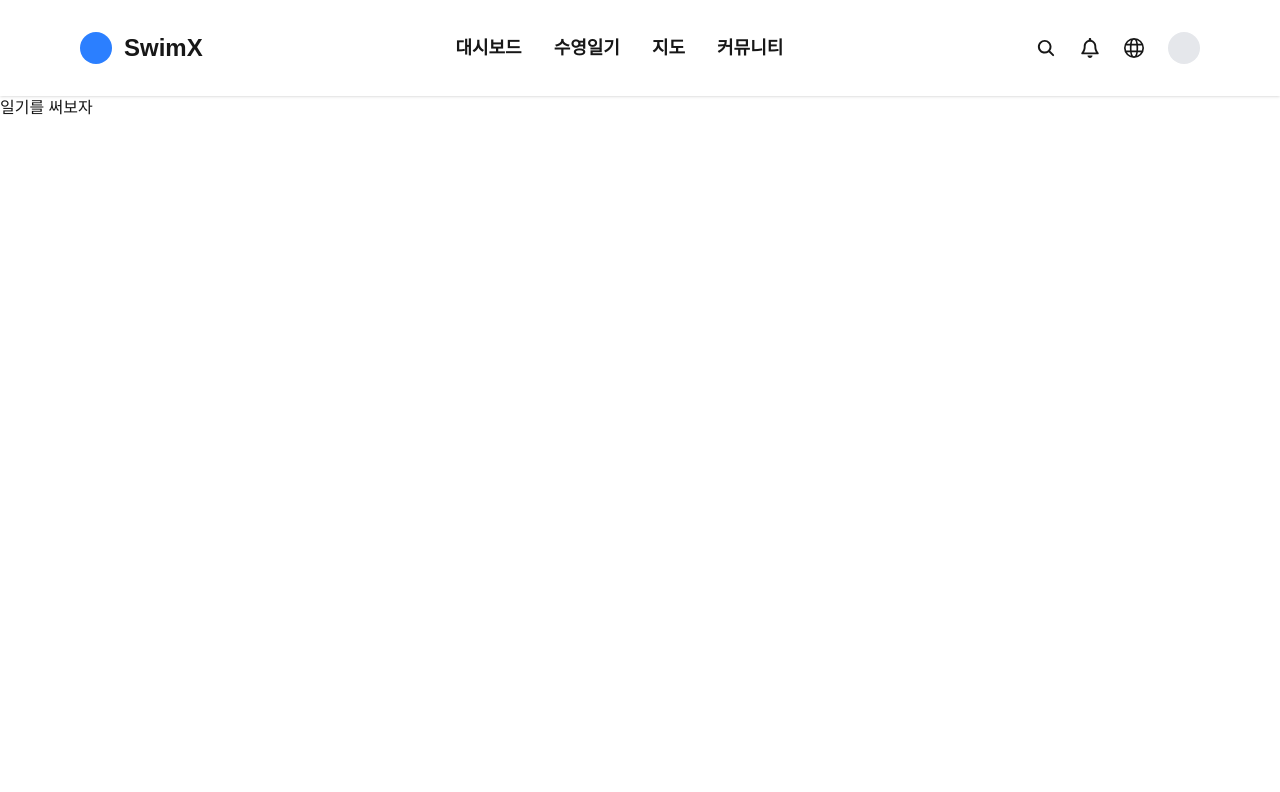
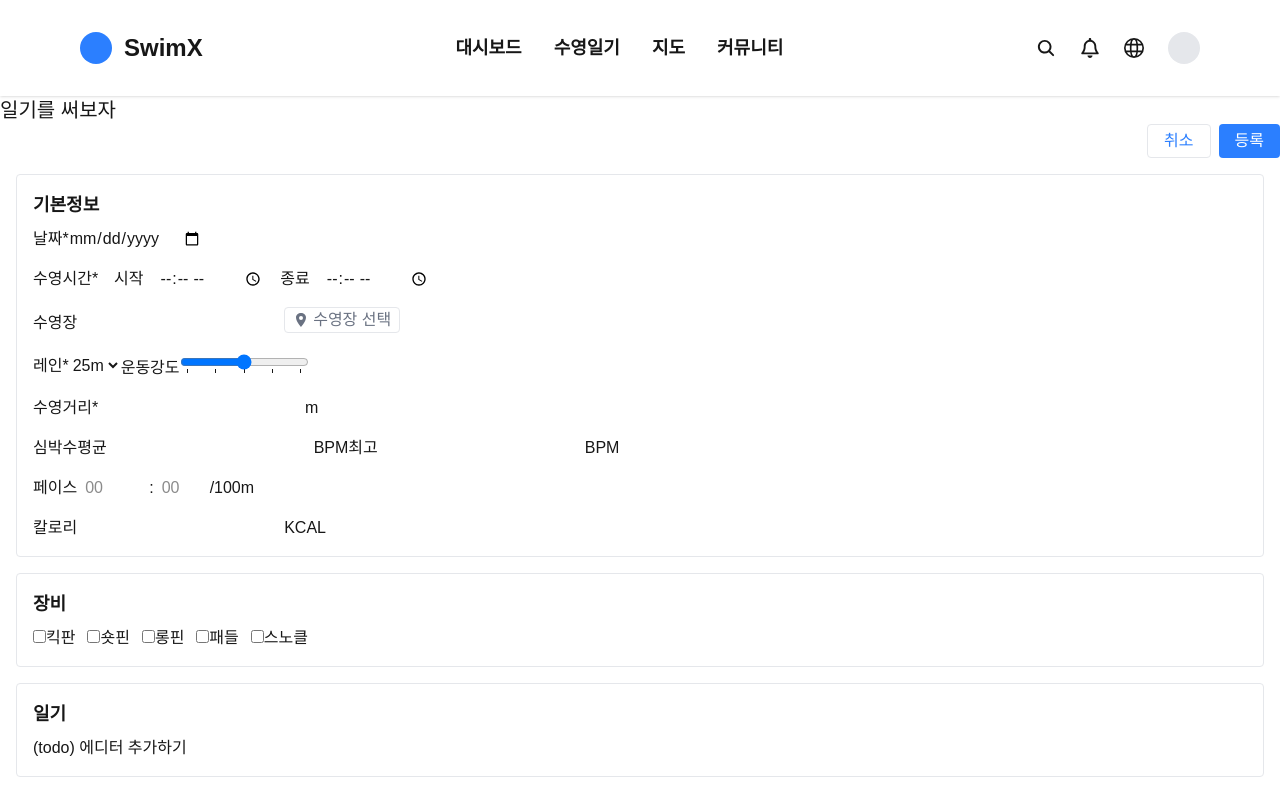
Before and after one commit to suyeon-dev/swimX, a Next.js app: page /diary/write in a window 1280 px wide. Shown: the top 792 px of the page. Built offline with nearby package versions, Linux system fonts and the light colour scheme.

Commit message:
✨ feat:일기 작성폼[#3]

```diff
--- a/package.json
+++ b/package.json
@@ -9,10 +9,13 @@
     "lint": "next lint"
   },
   "dependencies": {
+    "@hookform/resolvers": "^4.1.3",
     "next": "^15.2.3",
     "react": "^19.0.0",
     "react-dom": "^19.0.0",
+    "react-hook-form": "^7.54.2",
     "react-icons": "^5.5.0",
+    "zod": "^3.24.2",
     "zustand": "^5.0.3"
   },
   "devDependencies": {
--- a/src/app/diary/write/page.tsx
+++ b/src/app/diary/write/page.tsx
@@ -1,9 +1,201 @@
-import React from 'react';
+'use client';
 
+import { SwimFormData, swimFormSchema } from '@/schemas/logSchema';
+import { useSwimLogStore } from '@/store/useSwimLogStore';
+import { zodResolver } from '@hookform/resolvers/zod';
+import { useForm } from 'react-hook-form';
+import { IoLocationSharp } from 'react-icons/io5';
+import { HiOutlinePhotograph } from 'react-icons/hi';
+
+// (todo) SwimLogForm 분리
 export default function WritePage() {
+  const { setLog } = useSwimLogStore(); //setLog 함수로 전역 상태 업데이트 가능
+
+  // react-hook-form 사용 설정: zodResolver로 유효성 검사를 zod 기반으로 적용
+  const {
+    register, //input 요소 폼에 연결
+    handleSubmit, // 폼 제출 처리 함수
+    watch, //입력값 실시간 감시
+    formState: { errors }, //유효성 검사 에러 정보
+  } = useForm<SwimFormData>({
+    resolver: zodResolver(swimFormSchema), //zod 스키마와 연결
+  }); //useForm 훅을 제네릭 타입과 함께 사용
+
+  // (todo) react-query로 supabase에 데이터 저장하는 mutation 정의
+
+  // 폼 제출 시 실행되는 함수
+  const onSubmit = (data: SwimFormData) => {
+    setLog(data); // zustand 전역 상태 업데이트
+    console.log('제출된 값:', data);
+  };
+
   return (
-    <div>
-      <h1>일기를 써보자</h1>
+    <div onSubmit={handleSubmit(onSubmit)}>
+      <h1 className='text-xl'>일기를 써보자</h1>
+
+      {/* (todo) SwimLogForm 분리 */}
+      <form>
+        {/* 상단 버튼 */}
+        <div className='flex justify-end gap-2'>
+          <button
+            type='button'
+            className='border-1 border-gray-200 text-blue-500 px-4 py-1 rounded cursor-pointer'
+          >
+            취소
+          </button>
+          <button
+            type='submit'
+            className='bg-blue-500 text-white px-4 py-1 rounded cursor-pointer'
+          >
+            등록
+          </button>
+        </div>
+
+        {/* 기본정보 : 컨테이너 컴포넌트로 분리하기 */}
+        <section className='border-1 border-gray-200 rounded space-y-4 p-4 m-4'>
+          <h2 className='text-lg font-semibold mb-2'>기본정보</h2>
+          <div className='flex'>
+            <label>날짜*</label>
+            <input
+              type='date'
+              className='input'
+              {...register('date', { required: true })}
+            />
+            {errors.date && (
+              <p className='text-red-500 text-sm'>{errors.date.message}</p>
+            )}
+          </div>
+          <div className='flex gap-4'>
+            <label>수영시간*</label>
+            <span>시작</span>
+            <input {...register('startTime')} type='time' className='input' />
+
+            <span>종료</span>
+            <input {...register('endTime')} type='time' />
+            {errors.startTime && (
+              <p className='text-red-500 text-sm'>{errors.startTime.message}</p>
+            )}
+            {errors.endTime && (
+              <p className='text-red-500 text-sm'>{errors.endTime.message}</p>
+            )}
+          </div>
+
+          <div>
+            <label>수영장</label>
+            <input type='text' {...register('pool')} />
+            <button className='border-1 border-gray-200 rounded px-2'>
+              <div className='flex items-center gap-1 text-gray-500'>
+                <IoLocationSharp />
+                수영장 선택
+              </div>
+            </button>
+            {errors.pool && (
+              <p className='text-red-500 text-sm'>{errors.pool.message}</p>
+            )}
+          </div>
+
+          <div className='flex items-center'>
+            <div>
+              <label>레인*</label>
+              <select {...register('lane')} className='select'>
+                <option value='25'>25m</option>
+                <option value='50'>50m</option>
+              </select>
+            </div>
+
+            <div>
+              <label>운동강도</label>
+              <input
+                {...register('intensity')}
+                type='range'
+                id='intensity'
+                list='markers'
+              />
+              <datalist id='markers'>
+                <option value='0' label='1'></option>
+                <option value='25' label='2'></option>
+                <option value='50' label='3'></option>
+                <option value='75' label='4'></option>
+                <option value='100' label='5'></option>
+              </datalist>
+            </div>
+          </div>
+
+          <div>
+            <label>수영거리*</label>
+            <input type='number' {...register('distance')} className='input' />
+            <span>m</span>
+            {errors.distance && (
+              <p className='text-red-500 text-sm'>{errors.distance.message}</p>
+            )}
+          </div>
+          <div>
+            <label>심박수</label>
+            <span>평균</span>
+            <input type='number' {...register('heartRateAvg')} />
+            <span>BPM</span>
+            <span>최고</span>
+            <input type='number' {...register('heartRateMax')} />
+            <span>BPM</span>
+          </div>
+          <div className='flex gap-2'>
+            <label>페이스</label>
+            <input
+              type='number'
+              {...register('paceMinute')}
+              className='input w-14'
+              placeholder='00'
+            />
+            <p>:</p>
+            <input
+              type='number'
+              {...register('paceSeconds')}
+              className='input w-10 '
+              placeholder='00'
+            />
+            <span>/100m</span>
+          </div>
+          <div>
+            <label>칼로리</label>
+            <input type='number' {...register('calories')} className='input' />
+            <span>KCAL</span>
+          </div>
+        </section>
+
+        <section className='border-1 border-gray-200 rounded space-y-4 p-4 m-4'>
+          <h2 className='text-lg font-semibold mb-2'>장비</h2>
+          {/* 복수 선택 가능 */}
+          <div className='flex space-x-3'>
+            {['킥판', '숏핀', '롱핀', '패들', '스노클'].map((item) => (
+              <label key={item}>
+                <input type='checkbox' value={item} {...register('gear')} />
+                <span>{item}</span>
+              </label>
+            ))}
+          </div>
+        </section>
+
+        {/* 일기 */}
+        <section className='border-1 border-gray-200 rounded space-y-4 p-4 m-4'>
+          <h2 className='text-lg font-semibold mb-2'>일기</h2>
+          <div>(todo) 에디터 추가하기</div>
+        </section>
+
+        {/* 사진 업로드 */}
+        <section className='border-1 border-gray-200 rounded space-y-4 p-4 m-4'>
+          <h2 className='text-lg font-semibold mb-2'>오늘의 사진</h2>
+          <div className='flex flex-col border-1 border-gray-400 border-dashed p-10 items-center justify-center'>
+            <div className='text-3xl text-gray-500'>
+              <HiOutlinePhotograph />
+            </div>
+            <div className=' text-gray-500'>
+              Drag and drop photos
+              <br />
+              or click to upload
+            </div>
+          </div>
+        </section>
+      </form>
     </div>
   );
 }
--- /dev/null
+++ b/src/schemas/logSchema.ts
@@ -0,0 +1,20 @@
+import { z } from 'zod';
+
+// 유효성 검사용 zod 스키마
+export const swimFormSchema = z.object({
+  date: z.string().min(1, '날짜를 입력해주세요'),
+  startTime: z.string().min(1, '시작 시간을 입력해주세요'),
+  endTime: z.string().min(1, '종료 시간을 입력해주세요'),
+  pool: z.string().optional(),
+  lane: z.enum(['25', '50'], { required_error: '레인을 선택해주세요' }),
+  intensity: z.string(),
+  distance: z.coerce.number().min(1, '거리를 입력해주세요'),
+  heartRateAvg: z.coerce.number().optional(),
+  heartRateMax: z.coerce.number().optional(),
+  paceMinute: z.coerce.number().optional(),
+  paceSeconds: z.coerce.number().optional(),
+  calories: z.coerce.number().optional(),
+  gear: z.array(z.string()).optional(),
+});
+
+export type SwimFormData = z.infer<typeof swimFormSchema>;
--- a/src/store/useDiaryStore.ts
+++ /dev/null
@@ -1 +0,0 @@
-// 수영일기 관련 상태 저장
--- /dev/null
+++ b/src/store/useSwimLogStore.ts
@@ -0,0 +1,39 @@
+// 수영일기 작성 페이지
+
+import { create } from 'zustand';
+
+interface SwimLog {
+  date: string;
+  time: { start: number; end: number };
+  pool: string;
+  lane: number;
+  intensity: string;
+  distance: number;
+  heartRate: { avg: number; max: number };
+  pace: { minute: number; seconds: number };
+  calories: number;
+}
+
+// (Todo)
+interface SwimLogStore {
+  log: SwimLog;
+  setLog: (log: Partial<SwimLog>) => void;
+}
+
+export const useSwimLogStore = create<SwimLogStore>((set) => ({
+  log: {
+    date: '',
+    time: { start: 0, end: 0 },
+    pool: '',
+    lane: 25,
+    intensity: '',
+    distance: 0,
+    heartRate: { avg: 0, max: 0 },
+    pace: { minute: 0, seconds: 0 },
+    calories: 0,
+  },
+  setLog: (log) =>
+    set((state) => ({
+      log: { ...state.log, ...log },
+    })),
+}));
```
Also changed, not shown: 1 other file (tests, documents, lock files or other folders).
